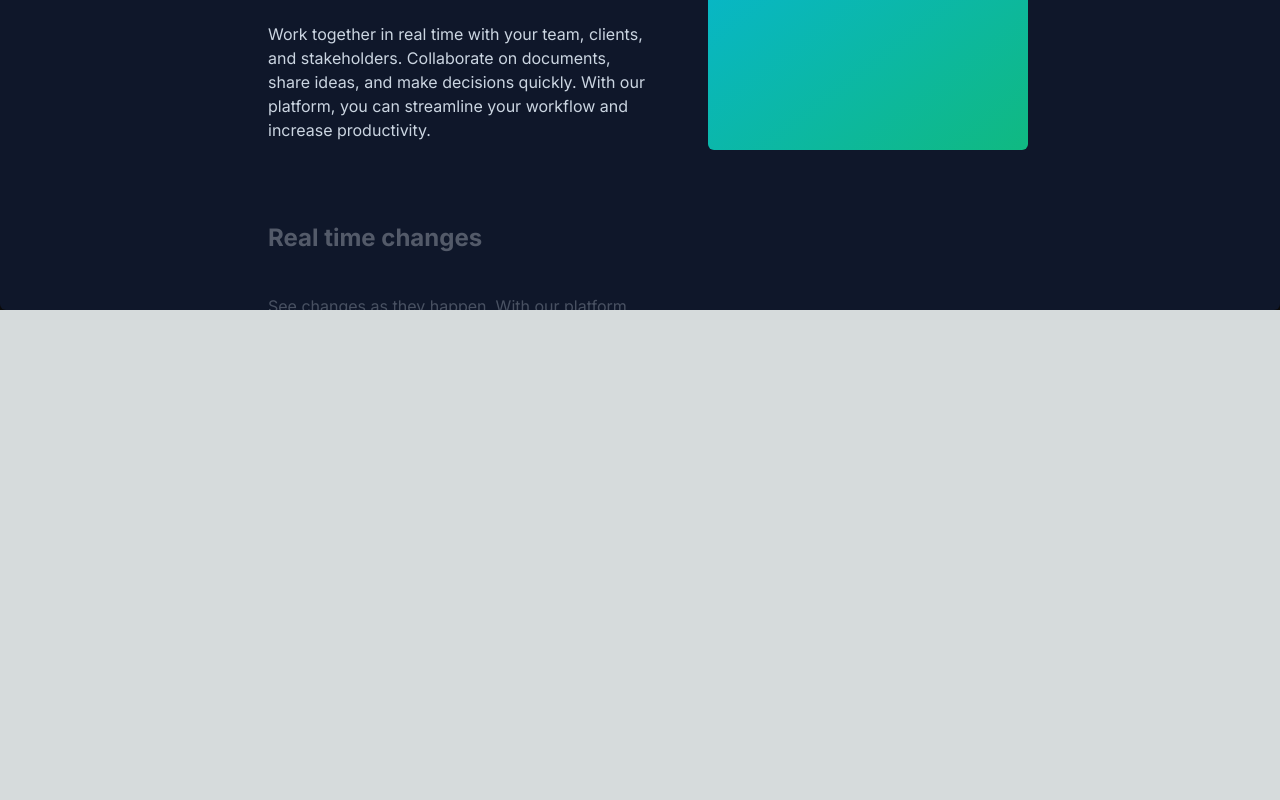
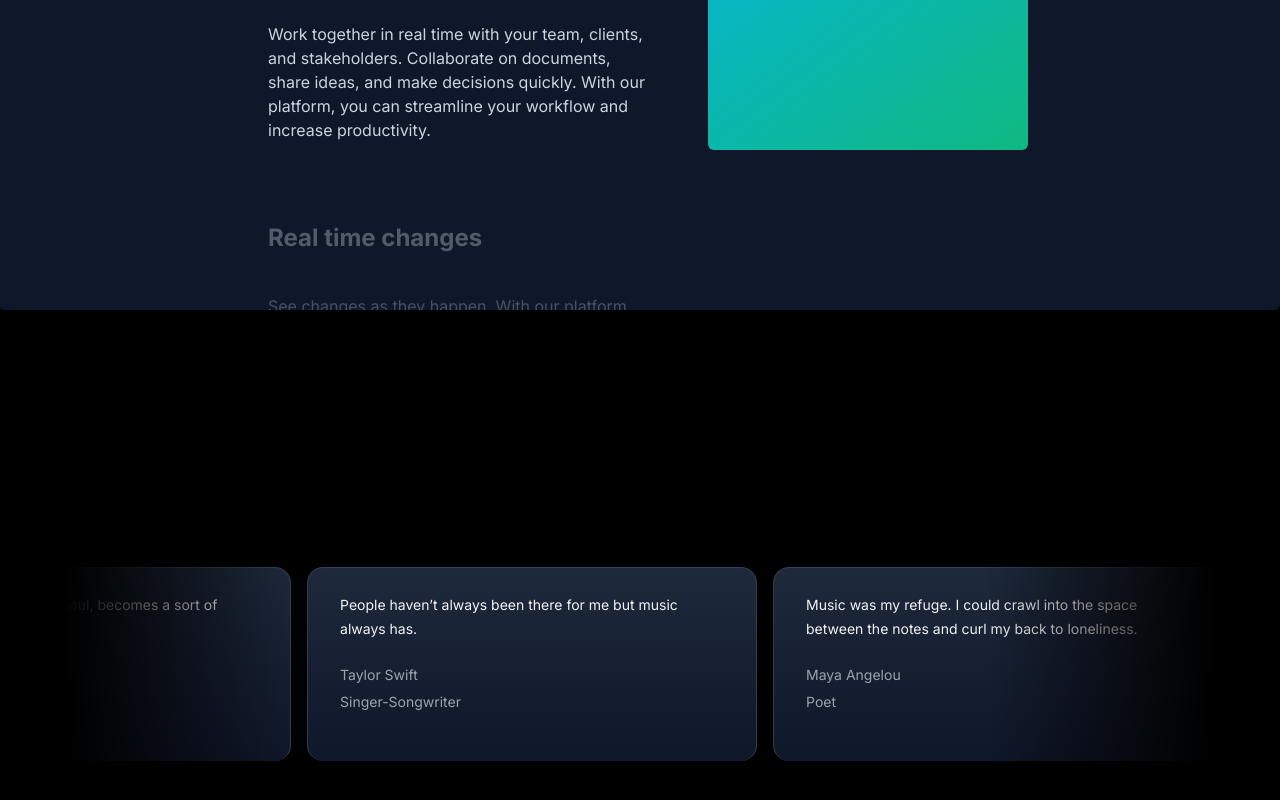
Before and after one commit to kushwahadev/musical_school, a Next.js app: page / in a window 1280 px wide. Shown: the part 1538-2338 px from the top of the page. Before the commit the page ends 1848 px from the top, so only its background shows below. Built offline with nearby package versions, Linux system fonts and the light colour scheme.

Commit message:
create testimonial

```diff
--- a/src/app/page.tsx
+++ b/src/app/page.tsx
@@ -1,6 +1,7 @@
 import HeroSection from "@/components/HeroSection";
 import FeaturedCourses from "@/components/FeaturedCourses";
 import WhyChooseUs from "@/components/WhyChooseUs";
+import MusicSchoolTestimonialCards from "@/components/TestimonialCards";
 
 export default function Home() {
   return (
@@ -8,6 +9,7 @@ export default function Home() {
       <HeroSection />
       <FeaturedCourses />
       <WhyChooseUs />
+      <MusicSchoolTestimonialCards />
     </main>
   );
 }
--- /dev/null
+++ b/src/components/TestimonialCards.tsx
@@ -0,0 +1,69 @@
+"use client";
+import React, { useEffect, useState } from "react";
+import { InfiniteMovingCards } from "./ui/infinite-moving-cards";
+
+const musicSchoolTestimonial = [
+  {
+    quote: "People haven’t always been there for me but music always has.",
+    name: "Taylor Swift",
+    title: "Singer-Songwriter",
+  },
+  {
+    quote:
+      "Music was my refuge. I could crawl into the space between the notes and curl my back to loneliness.",
+    name: "Maya Angelou ",
+    title: "Poet",
+  },
+  {
+    quote:
+      "Music is a language that doesn’t speak in particular words. It speaks in emotions, and if it’s in the bones, it’s in the bones.",
+    name: "Keith Richards",
+    title: "Musician",
+  },
+  {
+    quote:
+      "Music is a language that doesn’t speak in particular words. It speaks in emotions, and if it’s in the bones, it’s in the bones.",
+    name: "Keith Richards ",
+    title: "Musician",
+  },
+  {
+    quote:
+      "If music be the food of love, play on, Give me excess of it; that surfeiting, The appetite may sicken, and so die.",
+    name: "William Shakespeare",
+    title: "Playwright",
+  },
+
+  {
+    quote:
+      "If I were not a physicist, I would probably be a musician. I often think in music. I live my daydreams in music. I see my life in terms of music.",
+    name: "Albert Einstein ",
+    title: "Physict",
+  },
+  {
+    quote:
+      "Music, once admitted to the soul, becomes a sort of spirit, and never dies.",
+    name: "Edward Bulwer-Lytton ",
+    title: "Writer",
+  },
+];
+
+function MusicSchoolTestimonialCards() {
+  return (
+    <div className="h-[40rem] w-full dark:bg-black dark:bg-grid-white/[0.2] relative flex flex-col items-center justify-center overflow-hidden">
+      <h2 className="text-3xl font-bold text-center mb-8 z-10">
+        Hear Our Hormony : Voice Of Sucess
+      </h2>
+      <div className="flex justify-center w-full overflow-hidden px-4 sm:px-6 lg:px-8">
+        <div className="w-full max-w-6xl">
+          <InfiniteMovingCards
+            items={musicSchoolTestimonial}
+            direction="right"
+            speed="slow"
+          />
+        </div>
+      </div>
+    </div>
+  );
+}
+
+export default MusicSchoolTestimonialCards;
--- /dev/null
+++ b/src/components/ui/infinite-moving-cards.tsx
@@ -0,0 +1,121 @@
+"use client";
+
+import { cn } from "@/utils/cn";
+import React, { useEffect, useState } from "react";
+
+export const InfiniteMovingCards = ({
+  items,
+  direction = "left",
+  speed = "fast",
+  pauseOnHover = true,
+  className,
+}: {
+  items: {
+    quote: string;
+    name: string;
+    title: string;
+  }[];
+  direction?: "left" | "right";
+  speed?: "fast" | "normal" | "slow";
+  pauseOnHover?: boolean;
+  className?: string;
+}) => {
+  const containerRef = React.useRef<HTMLDivElement>(null);
+  const scrollerRef = React.useRef<HTMLUListElement>(null);
+
+  useEffect(() => {
+    addAnimation();
+  }, []);
+  const [start, setStart] = useState(false);
+  function addAnimation() {
+    if (containerRef.current && scrollerRef.current) {
+      const scrollerContent = Array.from(scrollerRef.current.children);
+
+      scrollerContent.forEach((item) => {
+        const duplicatedItem = item.cloneNode(true);
+        if (scrollerRef.current) {
+          scrollerRef.current.appendChild(duplicatedItem);
+        }
+      });
+
+      getDirection();
+      getSpeed();
+      setStart(true);
+    }
+  }
+  const getDirection = () => {
+    if (containerRef.current) {
+      if (direction === "left") {
+        containerRef.current.style.setProperty(
+          "--animation-direction",
+          "forwards"
+        );
+      } else {
+        containerRef.current.style.setProperty(
+          "--animation-direction",
+          "reverse"
+        );
+      }
+    }
+  };
+  const getSpeed = () => {
+    if (containerRef.current) {
+      if (speed === "fast") {
+        containerRef.current.style.setProperty("--animation-duration", "20s");
+      } else if (speed === "normal") {
+        containerRef.current.style.setProperty("--animation-duration", "40s");
+      } else {
+        containerRef.current.style.setProperty("--animation-duration", "80s");
+      }
+    }
+  };
+  return (
+    <div
+      ref={containerRef}
+      className={cn(
+        "scroller relative z-20  max-w-7xl overflow-hidden  [mask-image:linear-gradient(to_right,transparent,white_20%,white_80%,transparent)]",
+        className
+      )}
+    >
+      <ul
+        ref={scrollerRef}
+        className={cn(
+          " flex min-w-full shrink-0 gap-4 py-4 w-max flex-nowrap",
+          start && "animate-scroll ",
+          pauseOnHover && "hover:[animation-play-state:paused]"
+        )}
+      >
+        {items.map((item, idx) => (
+          <li
+            className="w-[350px] max-w-full relative rounded-2xl border border-b-0 flex-shrink-0 border-slate-700 px-8 py-6 md:w-[450px]"
+            style={{
+              background:
+                "linear-gradient(180deg, var(--slate-800), var(--slate-900)",
+            }}
+            key={item.name}
+          >
+            <blockquote>
+              <div
+                aria-hidden="true"
+                className="user-select-none -z-1 pointer-events-none absolute -left-0.5 -top-0.5 h-[calc(100%_+_4px)] w-[calc(100%_+_4px)]"
+              ></div>
+              <span className=" relative z-20 text-sm leading-[1.6] text-gray-100 font-normal">
+                {item.quote}
+              </span>
+              <div className="relative z-20 mt-6 flex flex-row items-center">
+                <span className="flex flex-col gap-1">
+                  <span className=" text-sm leading-[1.6] text-gray-400 font-normal">
+                    {item.name}
+                  </span>
+                  <span className=" text-sm leading-[1.6] text-gray-400 font-normal">
+                    {item.title}
+                  </span>
+                </span>
+              </div>
+            </blockquote>
+          </li>
+        ))}
+      </ul>
+    </div>
+  );
+};
--- a/tailwind.config.ts
+++ b/tailwind.config.ts
@@ -27,6 +27,8 @@ const config: Config = {
     extend: {
       animation: {
         spotlight: "spotlight 2s ease .75s 1 forwards",
+        scroll:
+          "scroll var(--animation-duration, 40s) var(--animation-direction, forwards) linear infinite",
       },
       backgroundImage: {
         "gradient-radial": "radial-gradient(var(--tw-gradient-stops))",
@@ -44,6 +46,11 @@ const config: Config = {
             transform: "translate(-50%,-40%) scale(1)",
           },
         },
+        scroll: {
+          to: {
+            transform: "translate(calc(-50% - 0.5rem))",
+          },
+        },
       },
     },
   },
```
